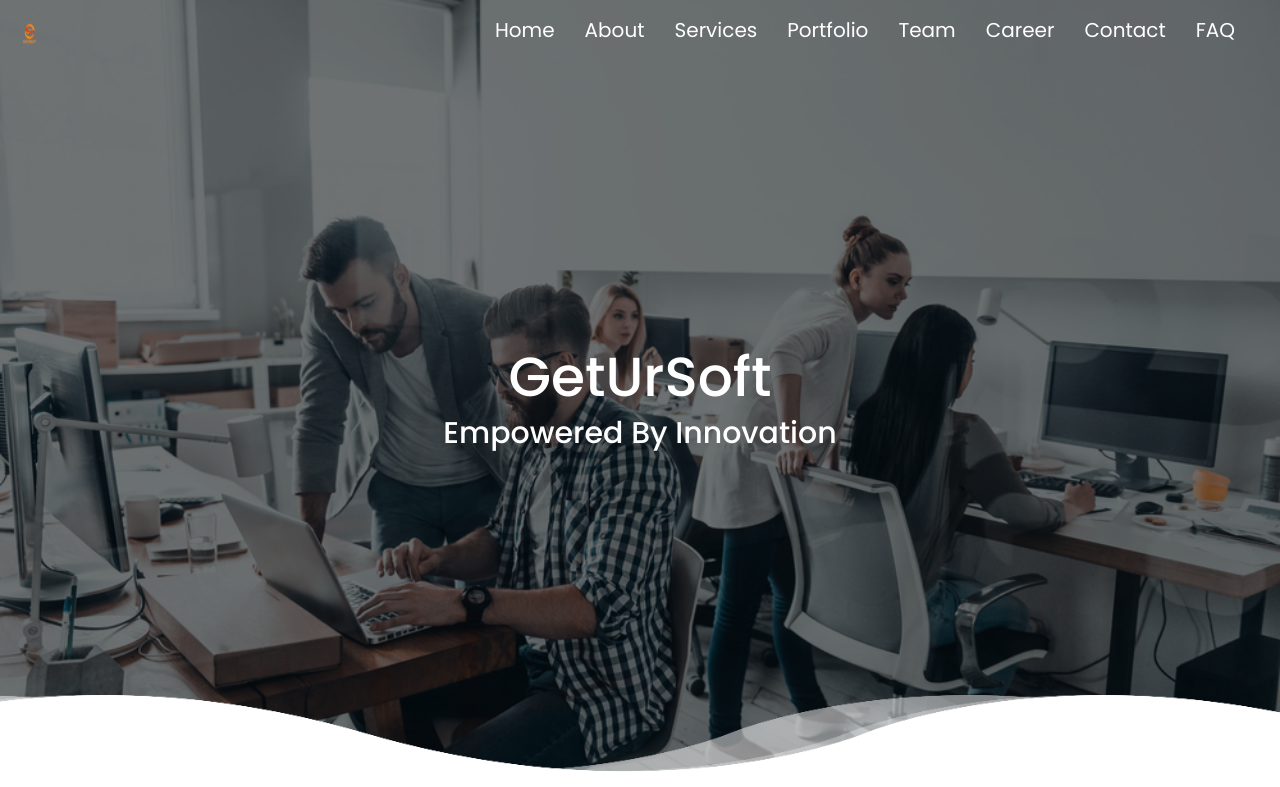
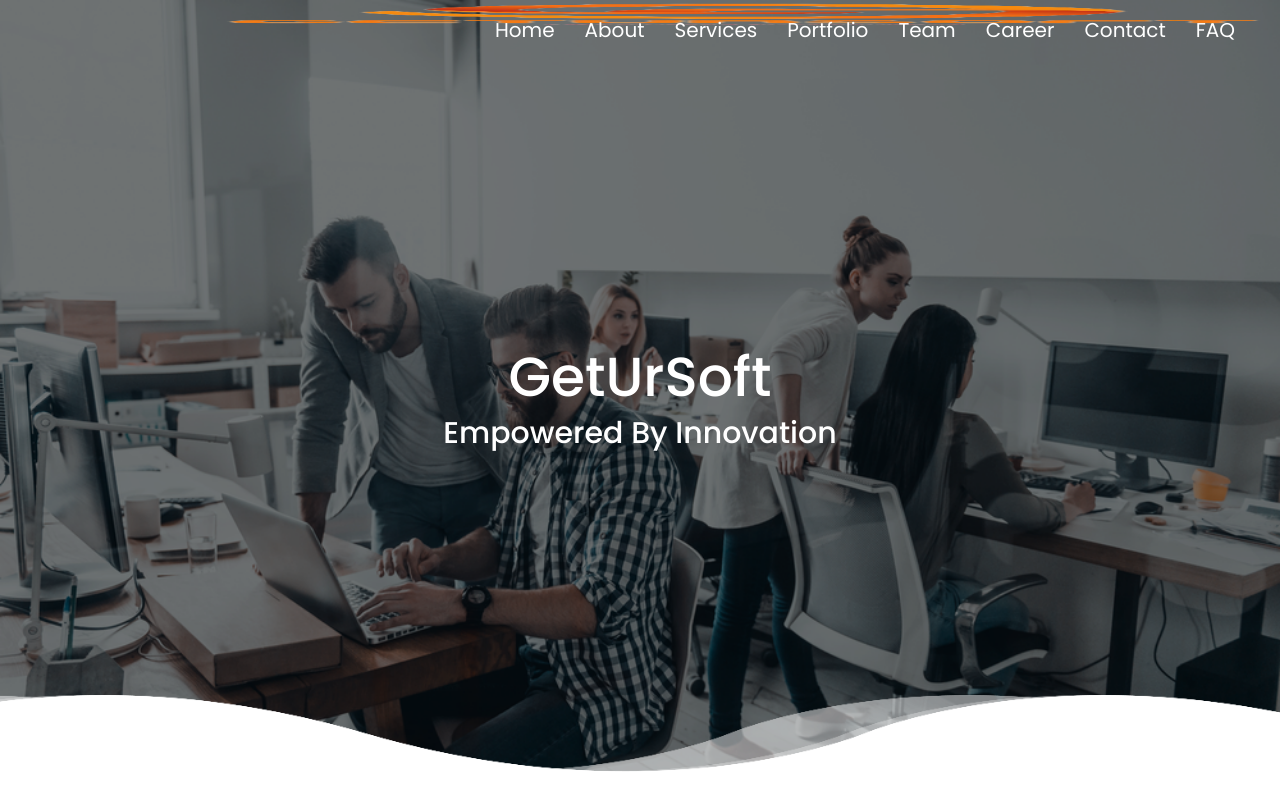
Before and after one commit to getursoft/getursoft, a plain HTML site: page index.html in a window 1280 px wide. Shown: the top 787 px of the page. Drawn offline with nearby package versions, Linux system fonts and the light colour scheme.

Commit message:
Update style.css

```diff
--- a/css/style.css
+++ b/css/style.css
@@ -109,10 +109,11 @@ body{
 }
 
 .header .logo img{
-    width: 2rem;
+    width: 120%;
     height: 3rem;
     top: 0;
     left: 0;
+    position: fixed;
 
    }
 
```
